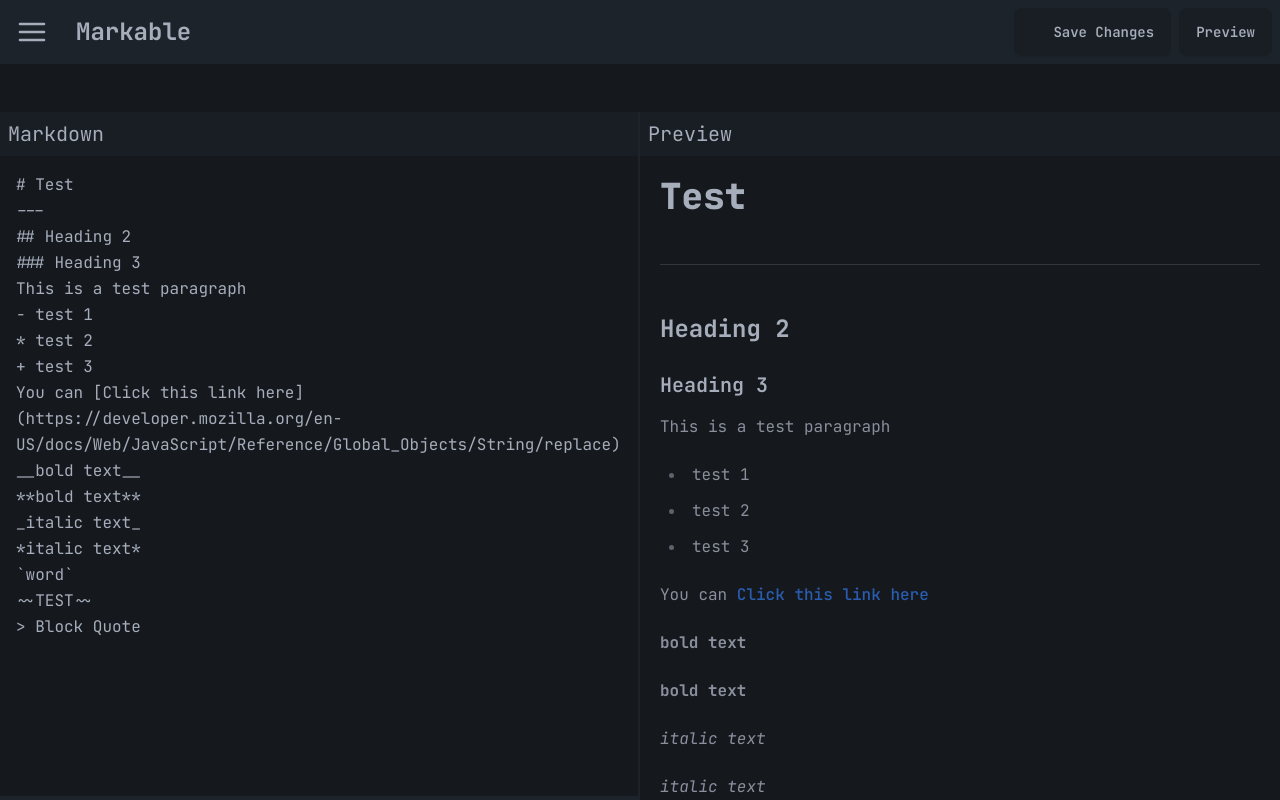
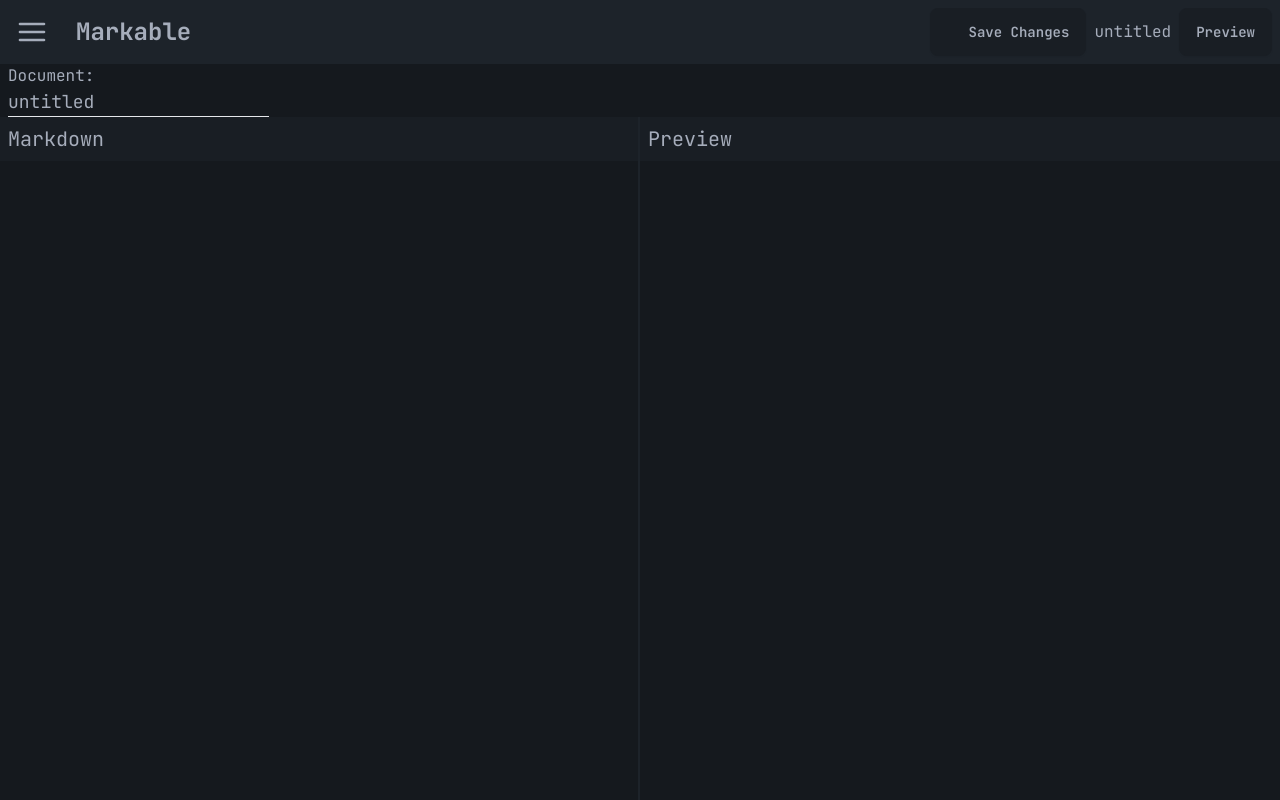
Before and after one commit to PasitU/ProjectMDParser, a Vue app: page / in a window 1280 px wide. Built offline with nearby package versions, Linux system fonts and the light colour scheme; some icons are missing; a web font is replaced by a local one.

Commit message:
rewrite using defineModel

```diff
--- a/src/components/MarkdownParser.vue
+++ b/src/components/MarkdownParser.vue
@@ -4,7 +4,9 @@
 import SwapIcon from './SwapIcon.vue'
 import MarkdownPreview from './MarkdownPreview.vue'
 
-const markdown = ref(initialText)
+const title = defineModel()
+
+const markdown = defineModel('content')
 
 const parsedMarkdown = ref('')
 
@@ -21,11 +23,36 @@
 function toggleMarkdown() {
   showMarkdown.value = !showMarkdown.value
 }
+
+function tab(event){
+  if(event.key === 'Tab'){
+    event.preventDefault()
+    let start = event.target.selectionStart
+    let end = event.target.selectionEnd
+    event.target.value = event.target.value.slice(0,start) + '\t' + event.target.value.slice(end)
+    event.target.selectionEnd = start + 1
+  }
+}
 </script>
 
 <template>
   <section>
-    <div class="bg-base-300 flex justify-end px-2">
+    <div class="bg-base-300 flex justify-between px-2">
+      <div>
+        <h3>Document:</h3>
+        <input
+          type="text"
+          v-model="title"
+          class="border-none bg-transparent text-lg"
+          @focus="
+            (e) => {
+              e.target.style.outline = 'none'
+            }
+          "
+
+        />
+        <hr />
+      </div>
       <SwapIcon :swap="showMarkdown" @toggle="toggleMarkdown">
         <template #swap-off>
           <v-icon name="bi-eye-fill" />
@@ -44,7 +71,7 @@
       <h2 class="bg-base-200 p-2 text-xl">Markdown</h2>
       <textarea
         class="bg-base-300 preview leading-relaxed border-none resize-none outline-none break-words overflow-y-scroll p-4"
-        v-model="markdown"
+        v-model="markdown" @keydown="tab"
       />
     </div>
     <div class="flex-col bg-base-300 md:flex" :class="{ hidden: showMarkdown }">
--- a/src/utils/parser.js
+++ b/src/utils/parser.js
@@ -20,6 +20,10 @@
 */
 
 const rules = [
+  //check box
+  [/-\s\[\s\]\s([^\n]+)/g, '<input type=checkbox disabled> $1<br>'],
+  [/-\s\[x\]\s([^\n]+)/g, '<input type=checkbox checked disabled> $1<br>'],
+
   // Lists
   [/^\s*(\*|\+|-)\s+(.+)$/gm, '<li>$2</li>'],
 
@@ -47,8 +51,8 @@
     '<span style="background-color:grey;color:black;text-decoration: none;border-radius: 3px;padding:0 2px;">$2</span>'
   ],
 
-  // // Image
-  // [/!\[([^\]]+)\]\(([^)]+)\s"([^")]+)"\)/g, '<img src="$2" alt="$1" title="$3" />'],
+  // Image
+  [/!\[([^\]]+)\]\(([^)]+)(\s"([^")]+)")?\)/g, '<img src="$2" alt="$1" title="$3" />'],
 
   // Horizontal
   [/-{3,}/g, '<hr>'],
--- a/src/views/HomeView.vue
+++ b/src/views/HomeView.vue
@@ -8,6 +8,7 @@
             <button class="flex items-center bg-cyan-600 px-4 py-2 rounded-md text-white">
               + New Document
             </button>
+
           </div>
         </div>
       </template>
@@ -22,11 +23,12 @@
                 <v-icon name="ri-save-3-line" />
                 <h2 class="hidden md:block">Save Changes</h2>
               </button>
+              {{ title }}
               <button class="btn">Preview</button>
             </div>
           </template>
         </NavBar>
-        <MarkdownParser />
+        <MarkdownParser v-model="title" v-model:content="content"/>
       </template>
     </SideBar>
   </div>
@@ -40,10 +42,28 @@
 
 const isSidebarOpen = ref(false)
 
+const title = ref('untitled')
+const content = ref('')
+
+
 function toggleSidebar() {
   isSidebarOpen.value = !isSidebarOpen.value
   console.log(isSidebarOpen.value)
 }
+function loadMd(id){
+  let loadingSave = db.documents.find((doc) => doc.id === String(id))
+  if(loadingSave === undefined){
+    return;
+  }
+  else{
+    loadedId.value = loadingSave.id
+    loadedTitle.value = loadingSave.title
+    loadedContent.value = loadingSave.content
+    loadedCreateAt.value = loadingSave.createAt
+  }
+  upCount.value++;
+}
+
 </script>
 
 <style lang="scss" scoped></style>
```
